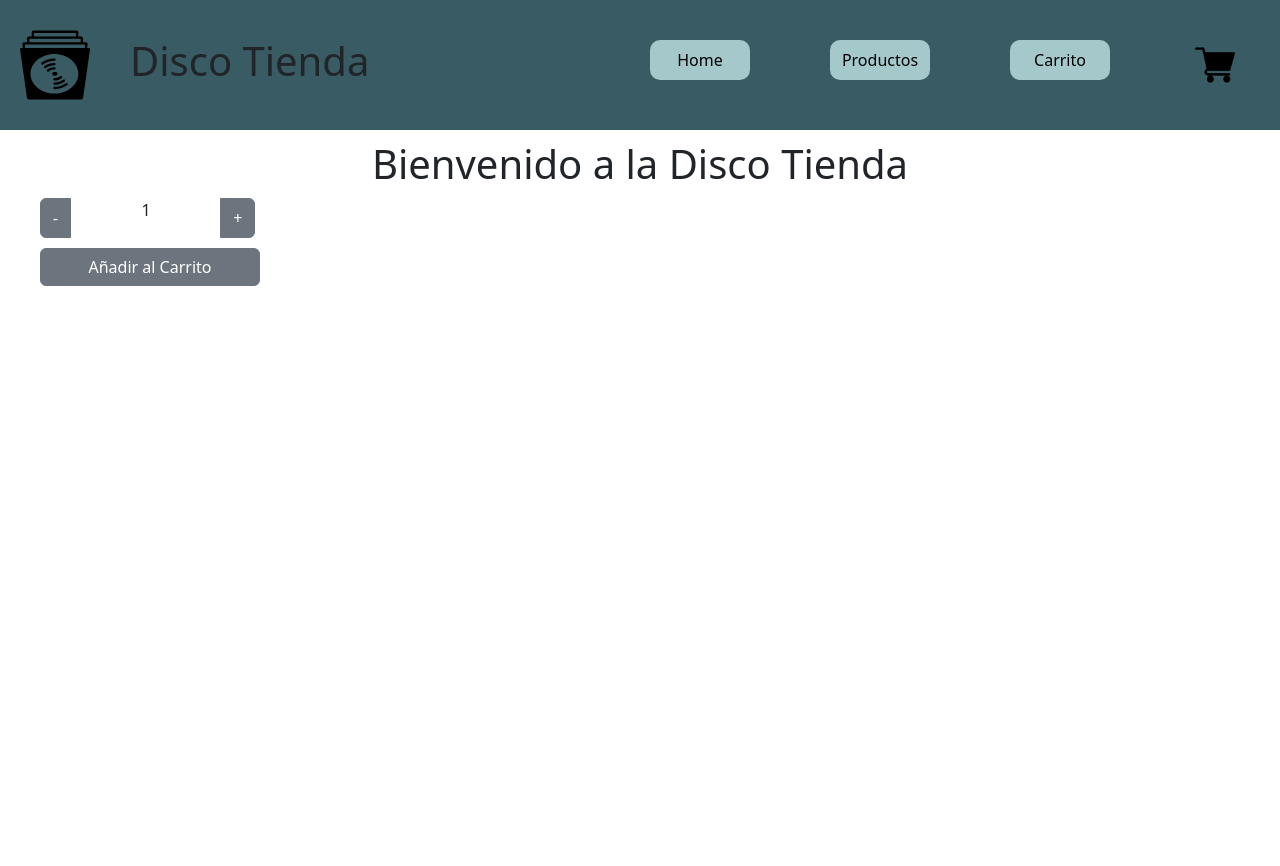
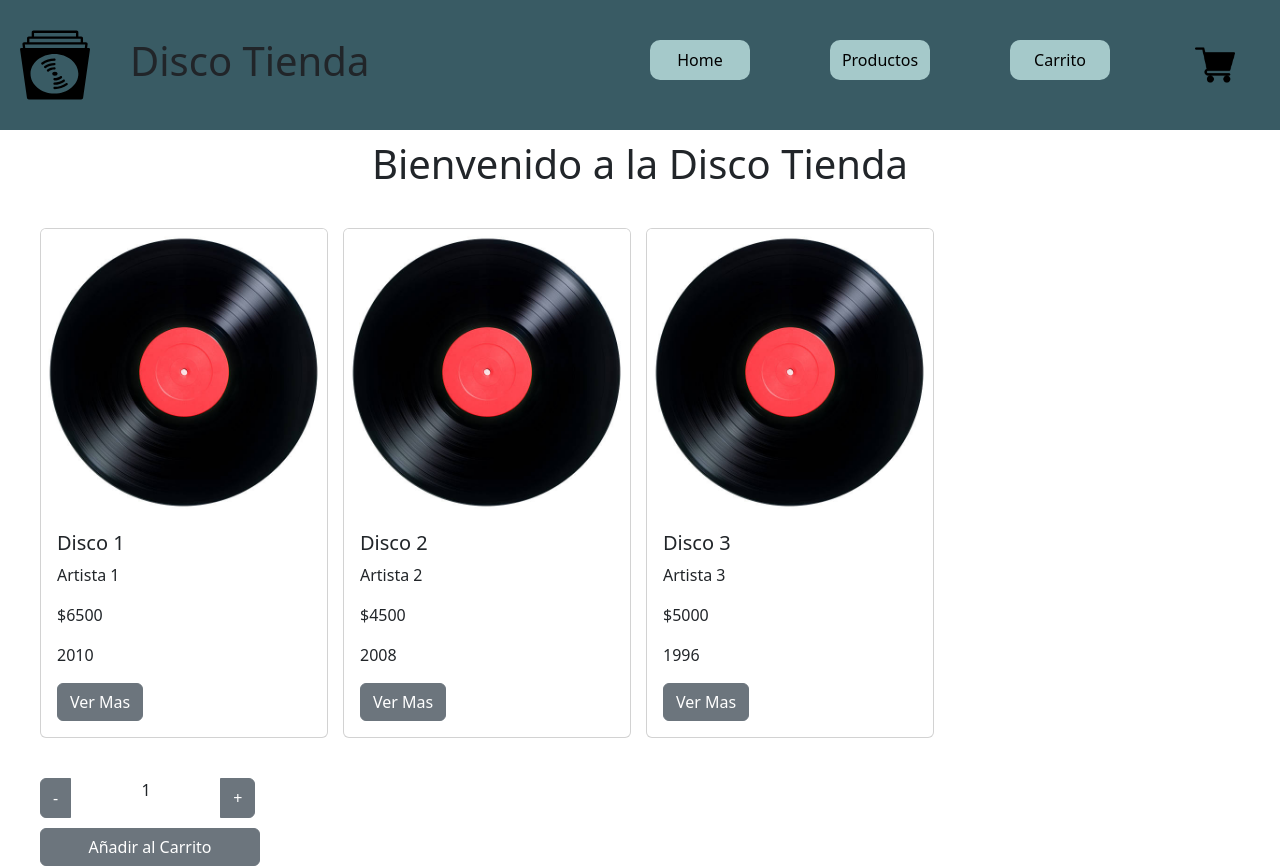
Before and after one commit to Etergen92/proyecto-coder-react, a React (Create React App) app: page / in a window 1280 px wide. Before the commit the page ends 800 px from the top, so only its background shows below. Built offline with nearby package versions, Linux system fonts and the light colour scheme.

Commit message:
Creacion de componentes para mostrar catalogo de productos

```diff
--- a/src/App.js
+++ b/src/App.js
@@ -3,6 +3,7 @@ import "./components/app/style.css"
 import 'bootstrap/dist/css/bootstrap.min.css';
 import ItemListContainer from "./components/ItemListContainer";
 import ItemCount from "./components/ItemCount";
+
 
 function App() {
   return (
@@ -10,7 +11,6 @@ function App() {
       <header><NavBar/></header>
       <ItemListContainer greetings={"Bienvenido a la Disco Tienda"}/>
       <ItemCount stock={12}/>
-
     </div>
   );
 }
--- /dev/null
+++ b/src/components/Item.js
@@ -0,0 +1,26 @@
+import React from 'react'
+import foto from "./assets/vinilo-prueba.jpg"
+import Button from 'react-bootstrap/Button';
+import Card from 'react-bootstrap/Card';
+
+const Item = (producto) => {
+    return(
+      <div>
+        <Card key={producto.id} style={{ width: '18rem' }}>
+           <Card.Img variant="top" src={foto}/>
+           <Card.Body>
+             <Card.Title>{producto.disco}</Card.Title>
+             <Card.Text>{producto.artista}</Card.Text>
+             <Card.Text>${producto.precio}</Card.Text>
+             <Card.Text>{producto.año}</Card.Text>
+             <Button variant="secondary">Ver Mas</Button>
+            </Card.Body>
+        </Card>
+      </div>
+
+    )
+
+}
+
+
+export default Item
--- a/src/components/ItemCount.js
+++ b/src/components/ItemCount.js
@@ -6,7 +6,7 @@ import { useState } from 'react';
 
 
 const ItemCount = ({stock}) => {
-  const[cantidad = 1, setContador] = useState()
+  const[cantidad, setContador] = useState(1)
   return (
     <>
       <div className="estiloContador">
--- /dev/null
+++ b/src/components/ItemList.js
@@ -0,0 +1,38 @@
+import Item from "./Item";
+import { llamarProductos } from './app/api'
+import { useState } from 'react';
+import { useEffect } from 'react';
+
+const ItemList = () => {
+
+  const [productos, setProductos] = useState([]);
+
+  useEffect(() => {
+    llamarProductos().then((data)=>{
+      setProductos(data);
+    })
+    }, [])
+
+return(
+      <div className="tarjetasProductos">
+
+        {
+          productos.map((producto)=>{
+            return <Item
+              key={producto.id}
+              artista={producto.artista}
+              disco={producto.disco}
+              precio={producto.precio}
+              año={producto.año}
+              img={producto.img}
+              />
+          })
+        }
+      </div>
+    )
+  }
+
+
+
+
+export default ItemList;
--- a/src/components/ItemListContainer.js
+++ b/src/components/ItemListContainer.js
@@ -1,7 +1,13 @@
+import ItemList from "./ItemList"
+
 
 const ItemListContainer = ({greetings}) => {
+
   return (
-    <h1 className="tituloPaginaInicio">{greetings}</h1>
+    <div>
+      <h1 className="tituloPaginaInicio">{greetings}</h1>
+      <ItemList/>
+    </div>
   )
 }
 
--- /dev/null
+++ b/src/components/app/api.js
@@ -0,0 +1,35 @@
+
+export const llamarProductos = () => {
+    const tarea = new Promise((resolve, reject) =>{
+      setTimeout(() => {
+        const discos = [
+          {
+            "disco": "Disco 1",
+            "artista": "Artista 1",
+            "precio": 6500,
+            "año": 2010,
+            "img": "vinilo-prueba.jpg"
+          },
+          {
+            "disco": "Disco 2",
+            "artista": "Artista 2",
+            "precio": 4500,
+            "año": 2008,
+            "img": "vinilo-prueba.jpg"
+          },
+          {
+            "disco": "Disco 3",
+            "artista": "Artista 3",
+            "precio": 5000,
+            "año": 1996,
+            "img": "vinilo-prueba.jpg"
+          }
+        ]
+        resolve(discos)
+
+      }, 2000);
+
+    });
+
+    return tarea;
+}
--- a/src/components/app/style.css
+++ b/src/components/app/style.css
@@ -83,3 +83,13 @@
     margin-left: 40px;
     width: 220px;
 }
+
+/* Tarjetas productos */
+
+.tarjetasProductos{
+    display: flex;
+    margin: 40px;
+    gap: 15px;
+
+
+}
```
Also changed, not shown: src/components/productos.json (added, +21 -0 lines), src/components/assets/vinilo-prueba.jpg (added).
